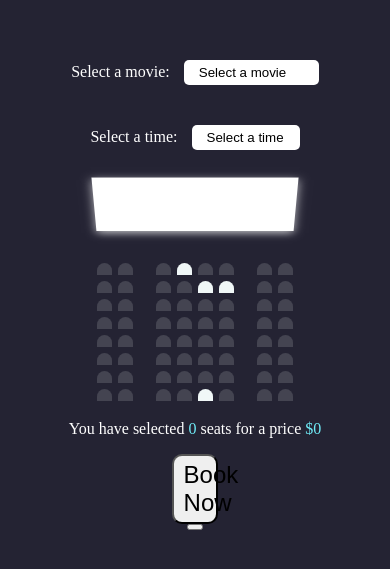
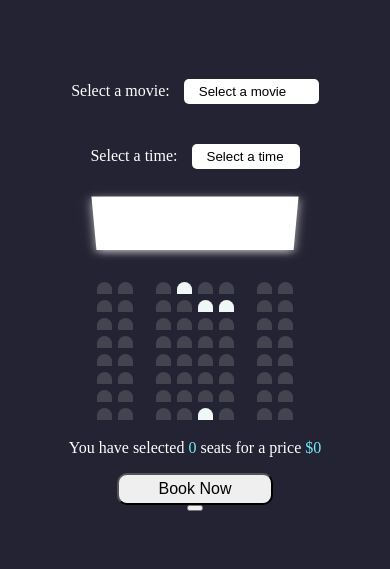
Before and after one commit to arbind17128/OnlineSheetBooking1.o, a plain HTML site: page index.html in a window 390 px wide. Shown: the part 137-706 px from the top of the page. Drawn offline with Linux system fonts and the light colour scheme.

Commit message:
Update index.css

```diff
--- a/css/index.css
+++ b/css/index.css
@@ -108,3 +108,25 @@ p.text span {
     border: none;
     box-shadow: 3px 3px 5px rgba(245, 222, 222, 0.1);
 }
+
+@media screen and (max-width: 480px) {
+    .btn {
+
+        width: 40%;
+        padding: 5px 10px;
+        font-size: 1rem;
+        border-radius: 10px;
+
+    }
+  }
+
+@media screen and (max-width: 1107px) {
+    .btn {
+
+        width: 40%;
+        padding: 5px 10px;
+        font-size: 1rem;
+        border-radius: 10px;
+
+    }
+  }
```
